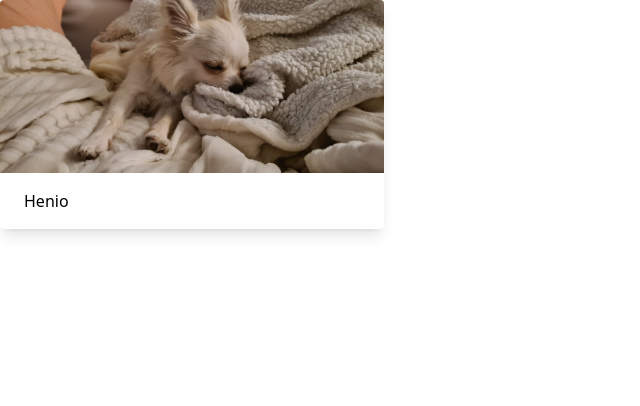
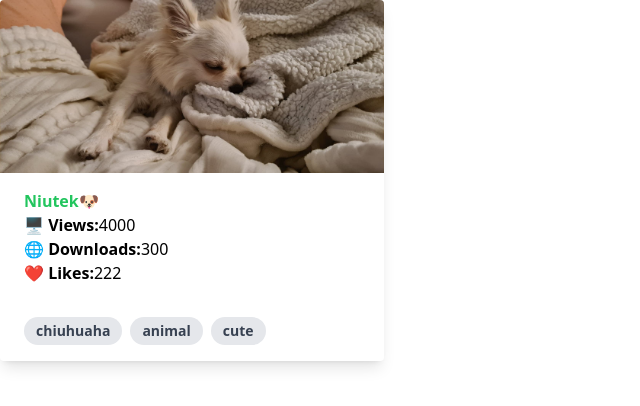
Before and after one commit to mpbialoszewski/react-tailwindcss, a React (Create React App) app: page / in a window 1280 px wide. Shown: the top 406 px of the page, without its empty margins (0-640 px from the left). Built offline with nearby package versions, Linux system fonts and the light colour scheme; no server answers.

Commit message:
creating useState and fetching from Pixabay API

```diff
--- a/src/App.js
+++ b/src/App.js
@@ -1,14 +1,53 @@
 import './App.css';
 import './dog.jpg'
+import React, { useState, useEffect} from 'react';
+
 
 function App() {
+
+  const [images, setImages] = useState([]);
+  const [isLoading, setIsLoading] = useState(true);
+  const [term, setTerm] = useState('');
+
+  useEffect(()=>{
+    fetch(`https://pixabay.com/api/?key=${process.env.REACT_APP_PIXELBAY_API_KEY}&q=${term}&image_type=photo&pretty=true`)
+    .then(res=>res.json())
+    .then(data => console.log(data))
+    .catch(err=> console.log(err))
+  },[]);
+
+
   return (
-    <div class="max-w-sm rounded overflow-hidden shadow-lg">
+    <div className="max-w-sm rounded overflow-hidden shadow-lg">
       <img src={require('./dog.jpg')} alt="" className="w-full" />
       <div className="px-6 py-4">
-        <div class="text-6xl">Henio</div>
-      </div>
+        <div className="font-bold text-green-500">Niutek🐶</div>
+
+     <ul>
+      <li>
+        <strong>🖥️ Views:</strong>4000
+      </li>
+      <li>
+        <strong>🌐 Downloads:</strong>300
+      </li>
+      <li>
+        <strong>❤️ Likes:</strong>222
+      </li>
+     </ul>
     </div>
+     <div className="px-6 py-4 ">
+      <span className="inline-block bg-gray-200 rounded-full px-3 py-1 text-sm font-semibold text-gray-700 mr-2">
+        chiuhuaha
+      </span>
+      <span className="inline-block bg-gray-200 rounded-full px-3 py-1 text-sm font-semibold text-gray-700 mr-2">
+        animal
+      </span>
+      <span className="inline-block bg-gray-200 rounded-full px-3 py-1 text-sm font-semibold text-gray-700 mr-2">
+        cute
+      </span>
+     </div>
+    </div>
+
   );
 }
 
```
Also changed, not shown: 1 other file (tests, documents, lock files or other folders).
